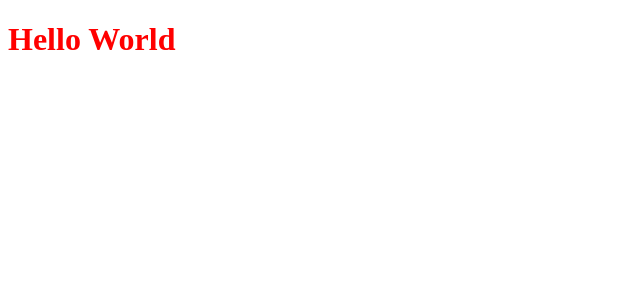
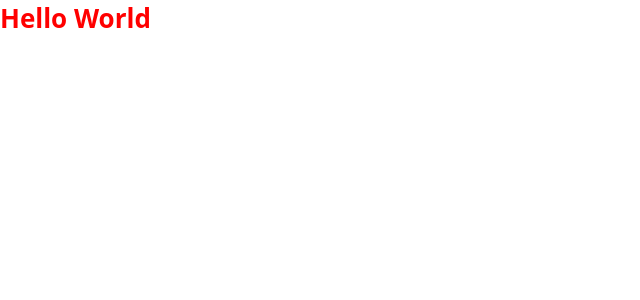
Before and after one commit to samuelribeiroo/apple-ui, a React (Vite) app: page / in a window 1280 px wide. Shown: the top 300 px of the page, without its empty margins (0-640 px from the left). Built offline with nearby package versions, Linux system fonts and the light colour scheme.

Commit message:
add: global style provided

```diff
--- a/src/main.tsx
+++ b/src/main.tsx
@@ -1,7 +1,7 @@
-import { StrictMode } from 'react'
+import React, { StrictMode } from 'react'
 import { createRoot } from 'react-dom/client'
 import App from './App.tsx'
-
+import './styles/globals.scss'
 
 createRoot(document.getElementById('root')!).render(
   <StrictMode>
--- /dev/null
+++ b/src/styles/globals.scss
@@ -0,0 +1,35 @@
+*,
+*::before,
+*::after {
+  padding: 0;
+  margin: 0;
+  box-sizing: border-box;
+}
+
+html {
+  text-rendering: optimizeLegibility;
+  image-rendering: optimizeQuality;
+  font-synthesis: none;
+  font-size: 81.25%;
+  scroll-behavior: smooth;
+  max-width: 100%;
+  max-height: 100%;
+  -webkit-font-smoothing: antialiased;
+  -moz-osx-font-smoothing: grayscale;
+  -webkit-text-adjust: 100%;
+}
+
+body {
+  font-family:
+    system-ui,
+    -apple-system,
+    BlinkMacSystemFont,
+    'Segoe UI',
+    Roboto,
+    Oxygen,
+    Ubuntu,
+    Cantarell,
+    'Open Sans',
+    'Helvetica Neue',
+    sans-serif;
+}
```
